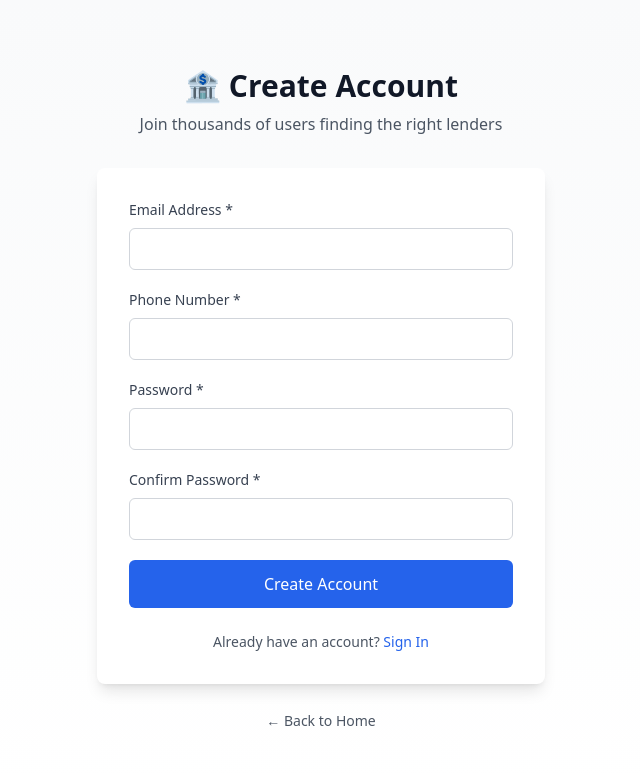
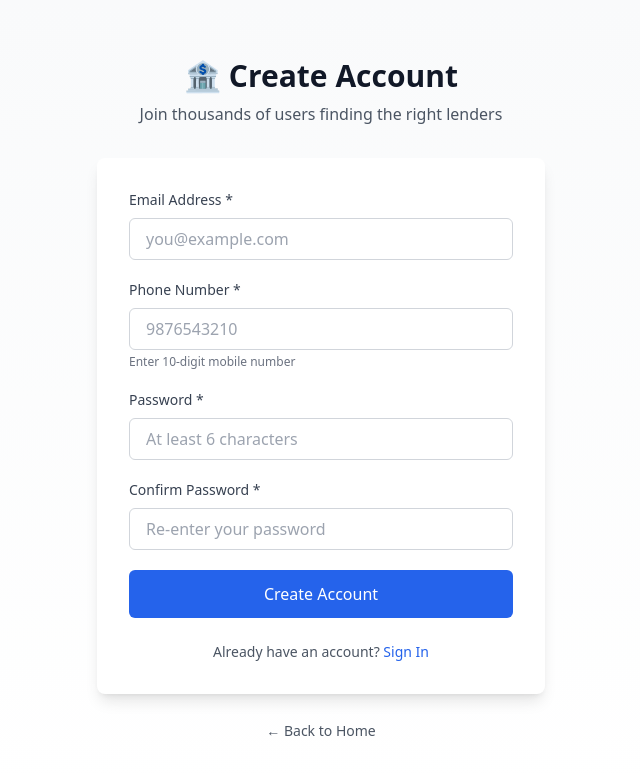
Before and after one commit to omkardeshmukh123/lender-platform, a Next.js app in the folder frontend/: page /signup in a window 1280 px wide. Shown: the top 774 px of the page, without its empty margins (319-959 px from the left). Built offline with nearby package versions, Linux system fonts and the light colour scheme; no server answers.

Commit message:
signup functionalityissue fixed4

```diff
--- a/frontend/app/components/AuthContext.tsx
+++ b/frontend/app/components/AuthContext.tsx
@@ -1,7 +1,7 @@
 'use client'
 
 import { createContext, useContext, useEffect, useState } from 'react'
-import { createClient, User as SupabaseUser } from '@supabase/supabase-js'
+import { createClient } from '@supabase/supabase-js'
 
 const supabase = createClient(
   process.env.NEXT_PUBLIC_SUPABASE_URL || '',
@@ -16,28 +16,16 @@ type User = {
 type AuthContextType = {
   user: User | null
   loading: boolean
-  signUp: (email: string, password: string) => Promise<{
-    data: { user: SupabaseUser | null }
-    error: any
-  }>
-  signIn: (email: string, password: string) => Promise<{
-    data: { user: SupabaseUser | null }
-    error: any
-  }>
+  signUp: (email: string, password: string) => Promise<{ data: any; error: any }>
+  signIn: (email: string, password: string) => Promise<{ data: any; error: any }>
   signOut: () => Promise<void>
 }
 
 const AuthContext = createContext<AuthContextType>({
   user: null,
   loading: true,
-  signUp: async () => ({
-    data: { user: null },
-    error: null,
-  }),
-  signIn: async () => ({
-    data: { user: null },
-    error: null,
-  }),
+  signUp: async () => ({ data: null, error: null }),
+  signIn: async () => ({ data: null, error: null }),
   signOut: async () => {},
 })
 
@@ -46,44 +34,34 @@ export function AuthProvider({ children }: { children: React.ReactNode }) {
   const [loading, setLoading] = useState(true)
 
   useEffect(() => {
+    // Check active session
     supabase.auth.getSession().then(({ data: { session } }) => {
-      setUser(
-        session?.user
-          ? { id: session.user.id, email: session.user.email || '' }
-          : null
-      )
+      setUser(session?.user ? { id: session.user.id, email: session.user.email || '' } : null)
       setLoading(false)
     })
 
-    const {
-      data: { subscription },
-    } = supabase.auth.onAuthStateChange((_event, session) => {
-      setUser(
-        session?.user
-          ? { id: session.user.id, email: session.user.email || '' }
-          : null
-      )
+    // Listen for auth changes
+    const { data: { subscription } } = supabase.auth.onAuthStateChange((_event, session) => {
+      setUser(session?.user ? { id: session.user.id, email: session.user.email || '' } : null)
     })
 
     return () => subscription.unsubscribe()
   }, [])
 
   const signUp = async (email: string, password: string) => {
-    const { data, error } = await supabase.auth.signUp({
+    const result = await supabase.auth.signUp({
       email,
       password,
     })
-
-    return { data, error }
+    return { data: result.data, error: result.error }
   }
 
   const signIn = async (email: string, password: string) => {
-    const { data, error } = await supabase.auth.signInWithPassword({
+    const result = await supabase.auth.signInWithPassword({
       email,
       password,
     })
-
-    return { data, error }
+    return { data: result.data, error: result.error }
   }
 
   const signOut = async () => {
--- a/frontend/app/signup/page.tsx
+++ b/frontend/app/signup/page.tsx
@@ -1,7 +1,6 @@
 'use client'
 
 import { useState } from 'react'
-import type { FormEvent } from 'react'
 import { useRouter } from 'next/navigation'
 import Link from 'next/link'
 import { useAuth } from '../components/AuthContext'
@@ -22,15 +21,17 @@ export default function SignUp() {
   const router = useRouter()
   const { signUp } = useAuth()
 
-  const handleSubmit = async (e: FormEvent) => {
+  const handleSubmit = async (e: React.FormEvent) => {
     e.preventDefault()
     setError('')
 
+    // Validation
     if (!email || !phone || !password || !confirmPassword) {
       setError('All fields are required')
       return
     }
 
+    // Phone validation (Indian format)
     const phoneRegex = /^[6-9]\d{9}$/
     if (!phoneRegex.test(phone.replace(/\D/g, ''))) {
       setError('Please enter a valid 10-digit Indian phone number')
@@ -49,10 +50,9 @@ export default function SignUp() {
 
     setLoading(true)
 
-    // ✅ FIXED SECTION
-    const response = await signUp(email, password)
-    const authData = response?.data
-    const signUpError = response?.error
+    try {
+      // Sign up with Supabase Auth
+      const { data: authData, error: signUpError } = await signUp(email, password)
 
       if (signUpError) {
         setError(signUpError.message)
@@ -60,103 +60,126 @@ export default function SignUp() {
         return
       }
 
+      // Save phone number to user_profiles table
       if (authData?.user) {
-      const { error: profileError } = await supabase
+        const profileResult = await supabase
           .from('user_profiles')
-        .insert([
-          {
+          .insert({
             user_id: authData.user.id,
             email: email,
             phone: phone,
-          }
-        ])
+          })
 
-      if (profileError) {
-        console.error('Error saving profile:', profileError)
+        if (profileResult.error) {
+          console.error('Profile save error:', profileResult.error)
+          // Continue anyway - user is created, just phone not saved
         }
       }
 
+      // Redirect to dashboard
       router.push('/dashboard')
+    } catch (err: any) {
+      setError(err.message || 'An error occurred during signup')
+      setLoading(false)
+    }
   }
 
   return (
     <div className="min-h-screen bg-gradient-to-b from-gray-50 to-white flex items-center justify-center px-4">
       <div className="max-w-md w-full">
+        {/* Header */}
         <div className="text-center mb-8">
           <h1 className="text-3xl font-bold text-gray-900 mb-2">🏦 Create Account</h1>
           <p className="text-gray-600">Join thousands of users finding the right lenders</p>
         </div>
 
+        {/* Form */}
         <div className="bg-white rounded-lg shadow-lg p-8">
           <form onSubmit={handleSubmit} className="space-y-5">
+            {/* Error Message */}
             {error && (
               <div className="bg-red-50 border border-red-200 text-red-700 px-4 py-3 rounded">
                 {error}
               </div>
             )}
 
+            {/* Email */}
             <div>
-              <label className="block text-sm font-medium text-gray-700 mb-2">
+              <label htmlFor="email" className="block text-sm font-medium text-gray-700 mb-2">
                 Email Address *
               </label>
               <input
+                id="email"
                 type="email"
                 value={email}
                 onChange={(e) => setEmail(e.target.value)}
-                className="w-full px-4 py-2 border border-gray-300 rounded-md focus:ring-2 focus:ring-blue-500"
+                className="w-full px-4 py-2 border border-gray-300 rounded-md focus:ring-2 focus:ring-blue-500 focus:border-transparent"
+                placeholder="you@example.com"
                 disabled={loading}
               />
             </div>
 
+            {/* Phone */}
             <div>
-              <label className="block text-sm font-medium text-gray-700 mb-2">
+              <label htmlFor="phone" className="block text-sm font-medium text-gray-700 mb-2">
                 Phone Number *
               </label>
               <input
+                id="phone"
                 type="tel"
                 value={phone}
                 onChange={(e) => setPhone(e.target.value)}
+                className="w-full px-4 py-2 border border-gray-300 rounded-md focus:ring-2 focus:ring-blue-500 focus:border-transparent"
+                placeholder="9876543210"
                 maxLength={10}
-                className="w-full px-4 py-2 border border-gray-300 rounded-md focus:ring-2 focus:ring-blue-500"
+                disabled={loading}
+              />
+              <p className="text-xs text-gray-500 mt-1">Enter 10-digit mobile number</p>
+            </div>
+
+            {/* Password */}
+            <div>
+              <label htmlFor="password" className="block text-sm font-medium text-gray-700 mb-2">
+                Password *
+              </label>
+              <input
+                id="password"
+                type="password"
+                value={password}
+                onChange={(e) => setPassword(e.target.value)}
+                className="w-full px-4 py-2 border border-gray-300 rounded-md focus:ring-2 focus:ring-blue-500 focus:border-transparent"
+                placeholder="At least 6 characters"
                 disabled={loading}
               />
             </div>
 
+            {/* Confirm Password */}
             <div>
-              <label className="block text-sm font-medium text-gray-700 mb-2">
-                Password *
+              <label htmlFor="confirm-password" className="block text-sm font-medium text-gray-700 mb-2">
+                Confirm Password *
               </label>
               <input
+                id="confirm-password"
                 type="password"
-                value={password}
-                onChange={(e) => setPassword(e.target.value)}
-                className="w-full px-4 py-2 border border-gray-300 rounded-md focus:ring-2 focus:ring-blue-500"
+                value={confirmPassword}
+                onChange={(e) => setConfirmPassword(e.target.value)}
+                className="w-full px-4 py-2 border border-gray-300 rounded-md focus:ring-2 focus:ring-blue-500 focus:border-transparent"
+                placeholder="Re-enter your password"
                 disabled={loading}
               />
             </div>
 
-            <div>
-              <label className="block text-sm font-medium text-gray-700 mb-2">
-                Confirm Password *
-              </label>
-              <input
-                type="password"
-                value={confirmPassword}
-                onChange={(e) => setConfirmPassword(e.target.value)}
-                className="w-full px-4 py-2 border border-gray-300 rounded-md focus:ring-2 focus:ring-blue-500"
-                disabled={loading}
-              />
-            </div>
-
+            {/* Submit Button */}
             <button
               type="submit"
               disabled={loading}
-              className="w-full bg-blue-600 text-white py-3 px-4 rounded-md hover:bg-blue-700 disabled:opacity-50"
+              className="w-full bg-blue-600 text-white py-3 px-4 rounded-md hover:bg-blue-700 font-medium disabled:opacity-50 disabled:cursor-not-allowed transition-colors"
             >
               {loading ? 'Creating account...' : 'Create Account'}
             </button>
           </form>
 
+          {/* Login Link */}
           <div className="mt-6 text-center">
             <p className="text-sm text-gray-600">
               Already have an account?{' '}
@@ -167,6 +190,7 @@ export default function SignUp() {
           </div>
         </div>
 
+        {/* Back to Home */}
         <div className="text-center mt-6">
           <Link href="/" className="text-sm text-gray-600 hover:text-gray-900">
             ← Back to Home
```
Lines whose indentation alone changed are shown as unchanged.
